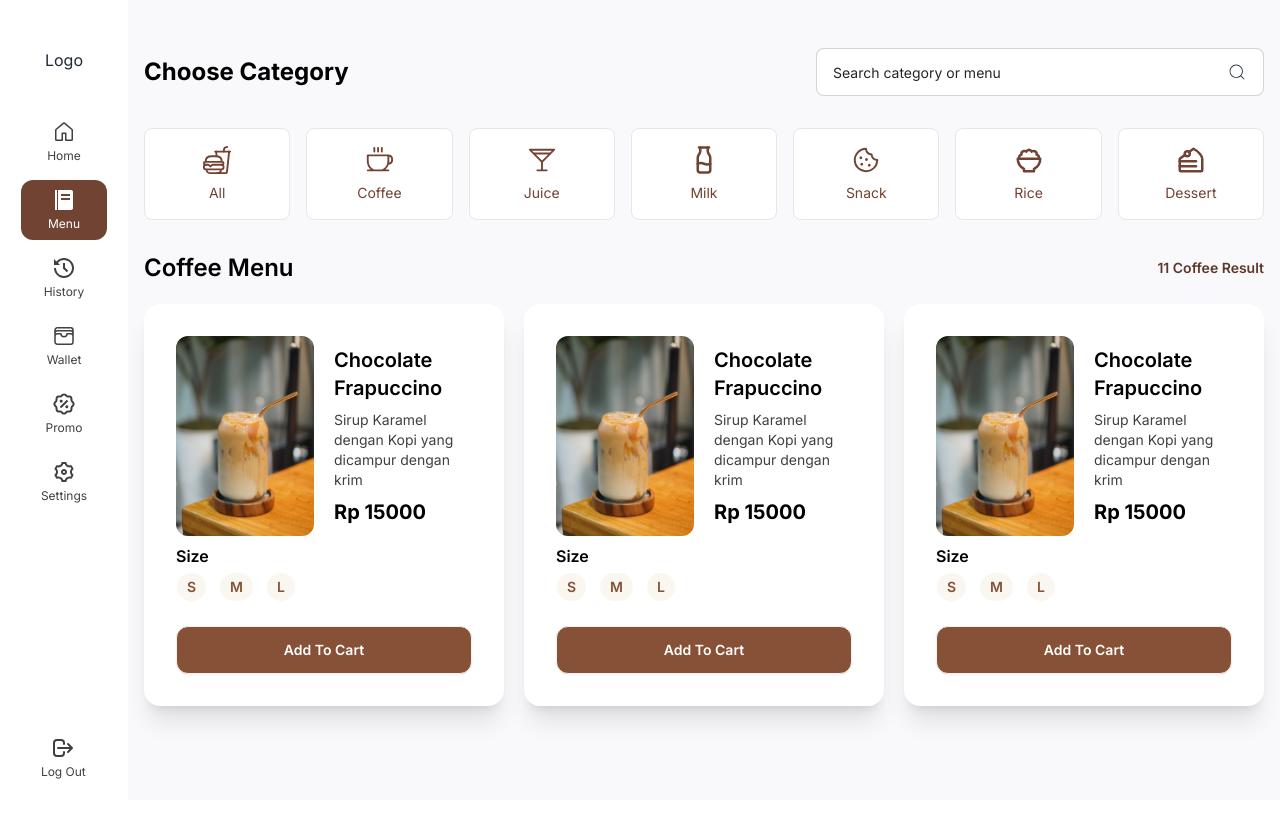
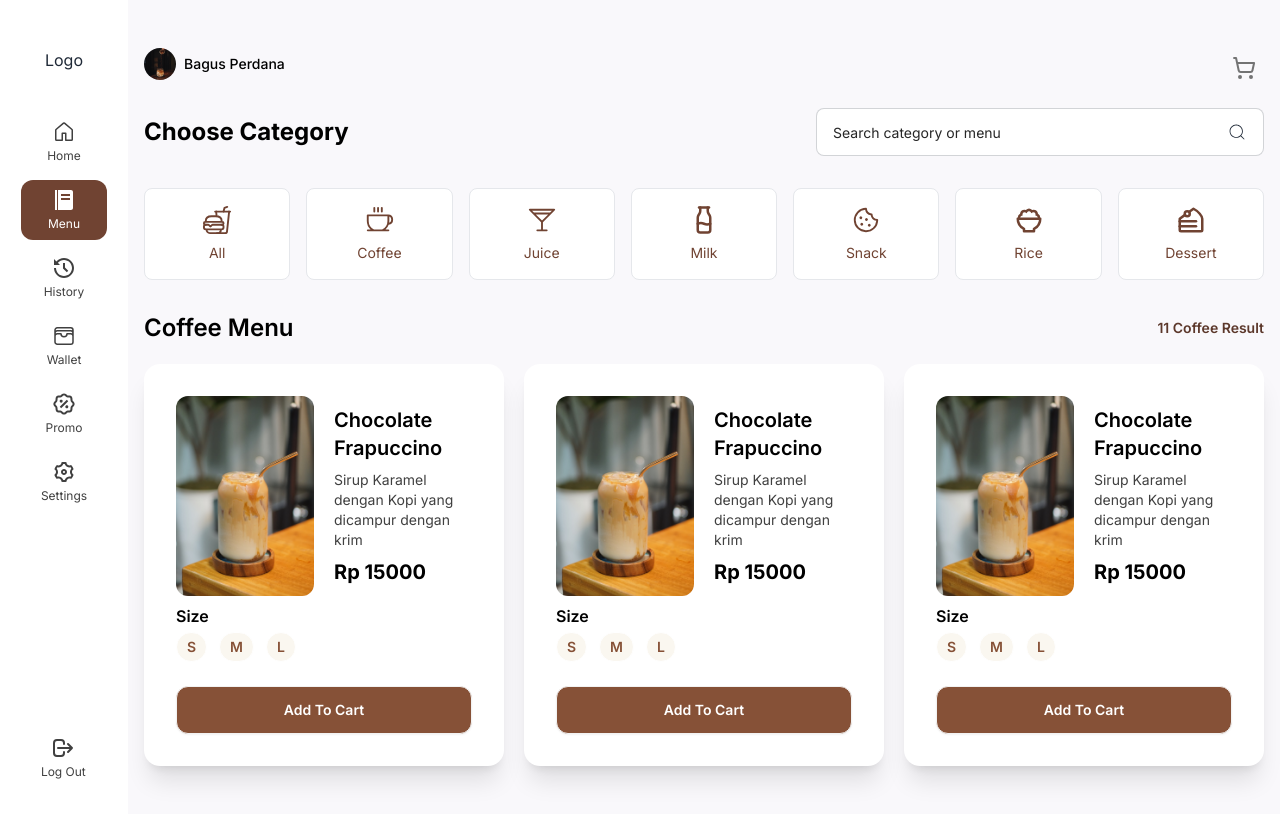
Before and after one commit to bagusperdanay7/toko-online-frontend, a Next.js app: page / in a window 1280 px wide. Built offline with nearby package versions, Linux system fonts and the light colour scheme.

Commit message:
feat: cart

```diff
--- /dev/null
+++ b/src/app/components/cart.js
@@ -0,0 +1,27 @@
+import Image from "next/image";
+import contohProduct from "./../coffee1.jpg";
+
+function Cart({ isShow, children }) {
+  const baseClasses = "";
+  return (
+    <div
+      className={
+        isShow === true
+          ? "block visible " +
+            "w-56 h-screen fixed bg-secondary-light-bg right-0 top-0 bottom-0 z-50 px-6 py-12 translate-x-0 transition-all duration-700"
+          : "invisible " +
+            "w-56 h-screen fixed bg-secondary-light-bg right-0 top-0 bottom-0 z-50 px-6 py-12 translate-x-60 transition-all duration-700"
+      }
+    >
+      <h3 className="font-semibold text-base text-black mb-6">Cart</h3>
+      <Image
+        src={contohProduct}
+        className="rounded-lg w-12 h-12 object-cover"
+        alt="Product"
+      />
+      {children}
+    </div>
+  );
+}
+
+export default Cart;
--- a/src/app/globals.css
+++ b/src/app/globals.css
@@ -5,3 +5,7 @@
 /* .btn {
   @apply bg-coffee-800 py-4 px-7 rounded-xl hover:bg-coffee-800;
 } */
+
+html {
+  @apply bg-primary-light-bg !important;
+}
--- a/src/app/page.js
+++ b/src/app/page.js
@@ -4,6 +4,10 @@ import InputSearch from "./components/inputSearch";
 import CategoryCard from "./components/categoryCard";
 import Card from "./components/card";
 import { useState } from "react";
+import Image from "next/image";
+import avatar from "./coffee1.jpg";
+import { LuShoppingCart } from "react-icons/lu";
+import Cart from "./components/cart";
 
 export default function Home() {
   const categories = [
@@ -17,11 +21,38 @@ export default function Home() {
   ];
 
   const [active, setActive] = useState("");
+  const [cartShow, setCartShow] = useState(false);
+
+  function handleCartShow() {
+    setCartShow(!cartShow);
+  }
 
   return (
     <div className="flex flex-row">
       <Sidebar />
+      <Cart isShow={cartShow}>
+        <button onClick={handleCartShow}>Close</button>
+      </Cart>
       <main className="bg-primary-light-bg w-[90%] min-h-screen px-4 py-6 lg:py-12">
+        <header className="flex justify-between">
+          <div className="flex flex-row items-center space-x-2 mb-7">
+            <Image
+              src={avatar}
+              alt="Profile Avatar"
+              className="rounded-full w-8 h-8"
+            />
+            <p className="text-black font-medium text-sm">Bagus Perdana</p>
+          </div>
+
+          <div>
+            <button
+              onClick={handleCartShow}
+              className="p-2 bg-transparent border-0 rounded-full hover:bg-neutral-100 active:scale-95 transition-all"
+            >
+              <LuShoppingCart className="text-2xl text-neutral-500" />
+            </button>
+          </div>
+        </header>
         <div className="block md:flex md:justify-between md:items-center">
           <h1 className="font-bold text-xl md:text-2xl text-black mb-3 md:mb-0">
             Choose Category
```
